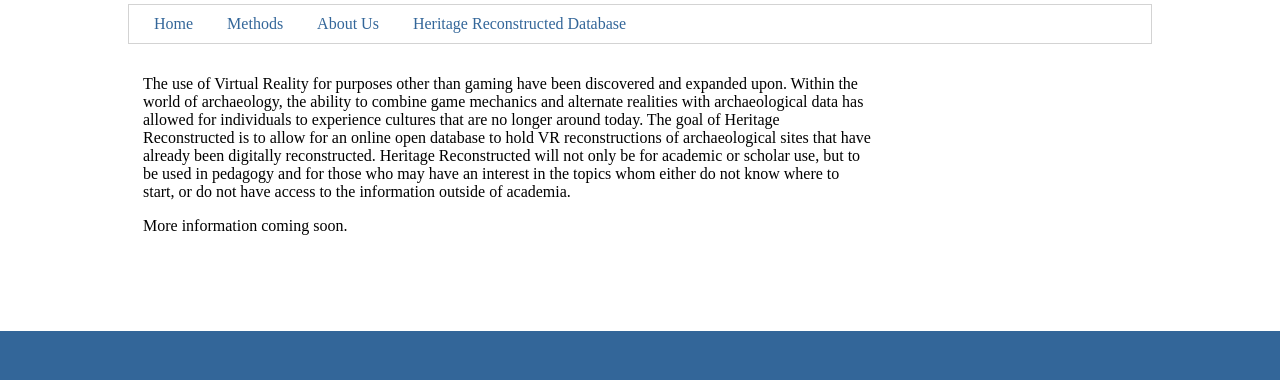
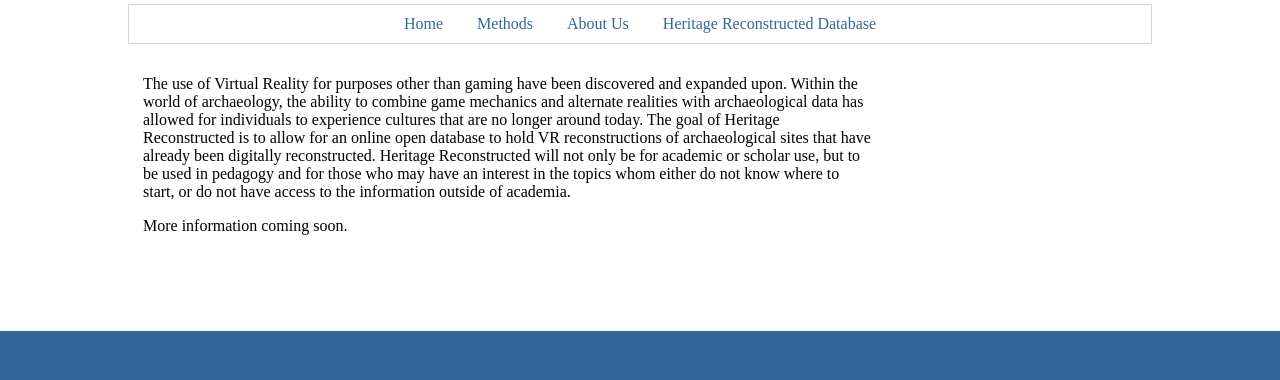
Before and after one commit to hreconstructed/hreconstructed.github.io, a plain HTML site: page index.html in a window 1280 px wide. Shown: the part 127-507 px from the top of the page. Drawn offline with Linux system fonts and the light colour scheme.

Commit message:
testing removal of HTML ending

```diff
--- a/index.html
+++ b/index.html
@@ -73,6 +73,7 @@
                 border-width: thin;
                 margin-left: 10%;
                 margin-right:10%;
+                text-align: center;
             }
 
 /* menu font color */
@@ -347,7 +348,7 @@
 <!-- menu -->
         <nav>
                 <a class="active" href="index.html">Home</a>
-                <a href="methods.html">Methods</a>
+                <a href="methods">Methods</a>
                 <a href="about.html">About Us</a>
                 <a href="https://hreconstructed.omeka.net/">Heritage Reconstructed Database</a>
         </nav>
```
Also changed, not shown: 1 other file.
